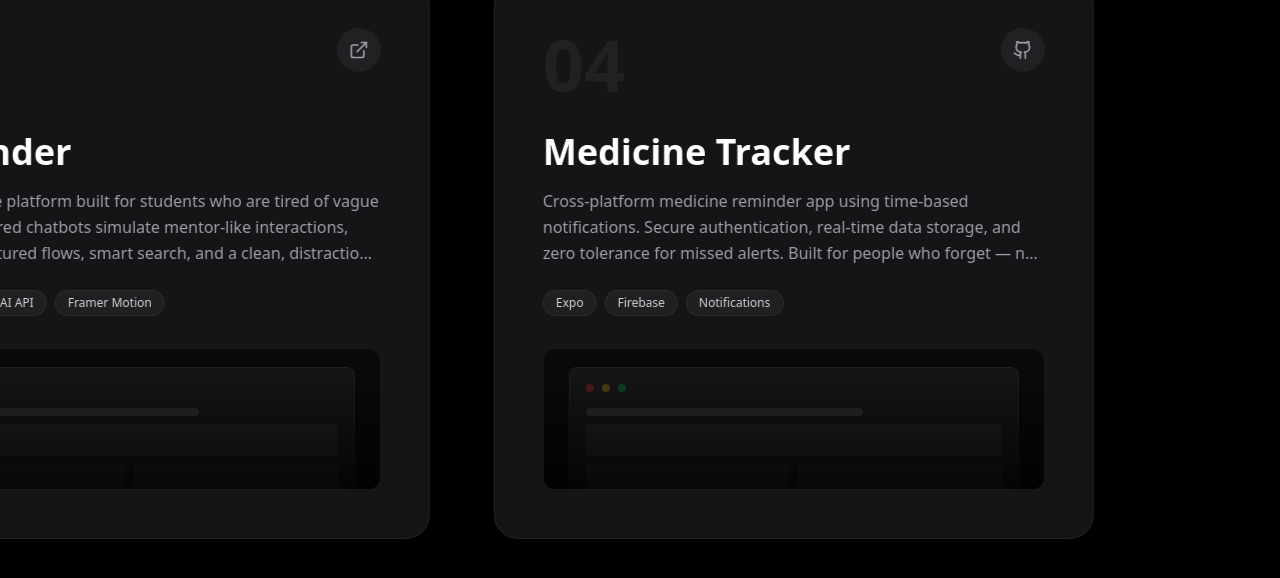
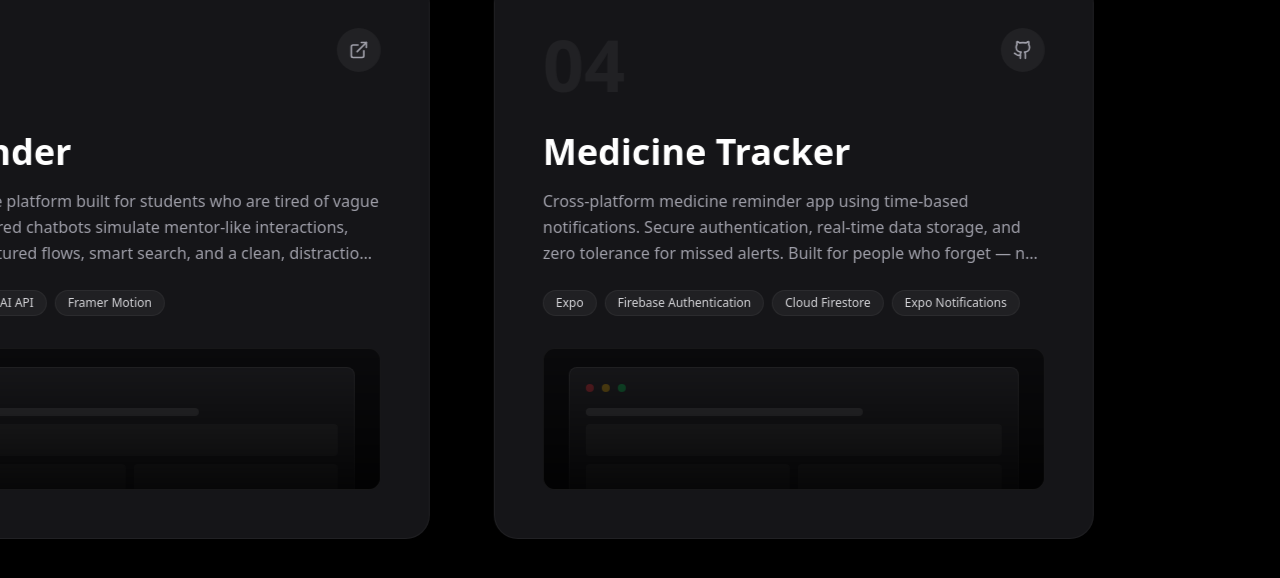
Before and after one commit to Dany1211/product-Engineer, a Next.js app: page / in a window 1280 px wide. Shown: the part 2834-3412 px from the top of the page. Built offline with nearby package versions, Linux system fonts and the light colour scheme.

Commit message:
feat: update project tech stacks with more specific technologies in content data

```diff
--- a/app/data/content.js
+++ b/app/data/content.js
@@ -21,7 +21,13 @@ export const projects = [
     description:
       "Offline-first grievance reporting built for unreliable connectivity. Reports are queued locally, synced in the background, and tracked through event-driven pipelines. Separate user and admin workflows with audit trails, status transitions, and notification triggers. Designed to work when networks don’t.",
     type: "Mobile",
-    tech: ["React Native", "Offline-First", "Event-Driven Architecture"],
+    tech: [
+      "React Native",
+      "Expo",
+      "SQLite",
+      "Expo Background Fetch",
+      "Expo Notifications"
+    ],
     links: {
       github: "https://github.com/Dany1211/report_IT"
     }
@@ -31,7 +37,12 @@ export const projects = [
     description:
       "AI-assisted agriculture support platform. Enables crop disease analysis via image uploads, fertilizer tracking, and agri-market insights. Includes a guided chatbot that answers real farmer queries instead of dumping generic responses.",
     type: "Web",
-    tech: ["React.js", "Gen AI", "Computer Vision"],
+    tech: [
+      "React.js",
+      "OpenAI API",
+      "TensorFlow.js",
+      "REST APIs"
+    ],
     links: {
       live: "https://kisanai.vercel.app"
     }
@@ -41,7 +52,11 @@ export const projects = [
     description:
       "Career guidance platform built for students who are tired of vague advice. AI-powered chatbots simulate mentor-like interactions, backed by structured flows, smart search, and a clean, distraction-free UI.",
     type: "Web",
-    tech: ["React.js", "OpenAI API", "Framer Motion"],
+    tech: [
+      "React.js",
+      "OpenAI API",
+      "Framer Motion"
+    ],
     links: {
       live: "https://pathfindrr.vercel.app"
     }
@@ -51,12 +66,18 @@ export const projects = [
     description:
       "Cross-platform medicine reminder app using time-based notifications. Secure authentication, real-time data storage, and zero tolerance for missed alerts. Built for people who forget — not for demos.",
     type: "Mobile",
-    tech: ["Expo", "Firebase", "Notifications"],
+    tech: [
+      "Expo",
+      "Firebase Authentication",
+      "Cloud Firestore",
+      "Expo Notifications"
+    ],
     links: {
       github: "https://github.com/Dany1211/Medicine-Tracker"
     }
   }
 ];
+
 
 export const experience = [
   {
```
